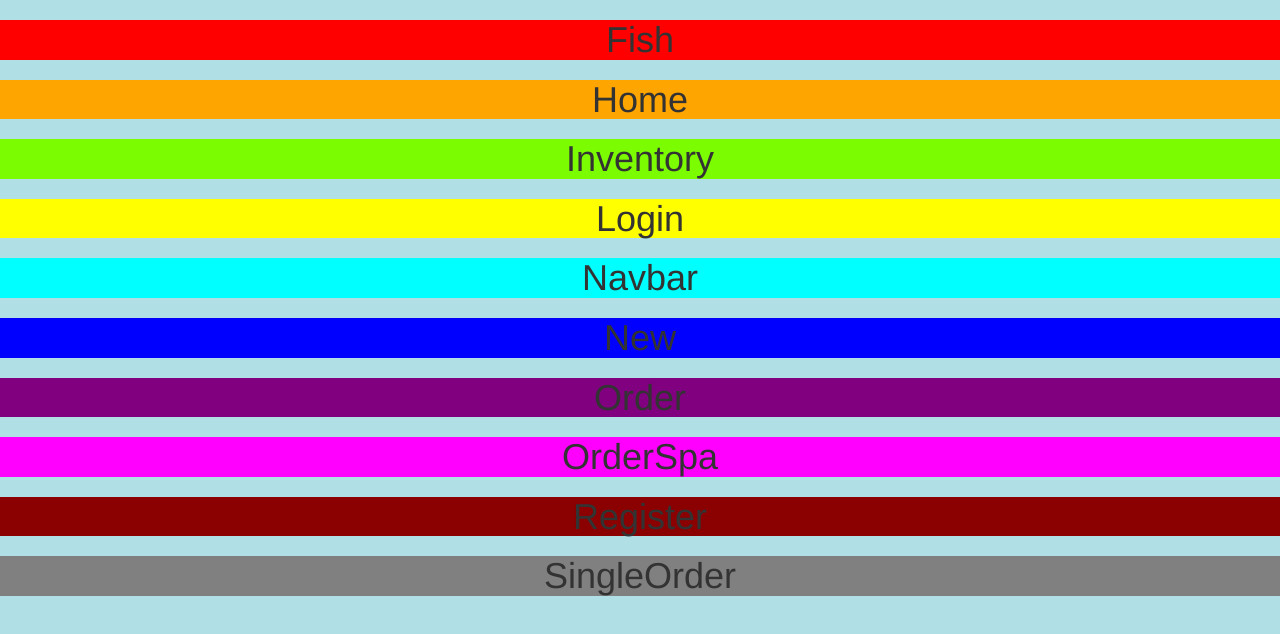
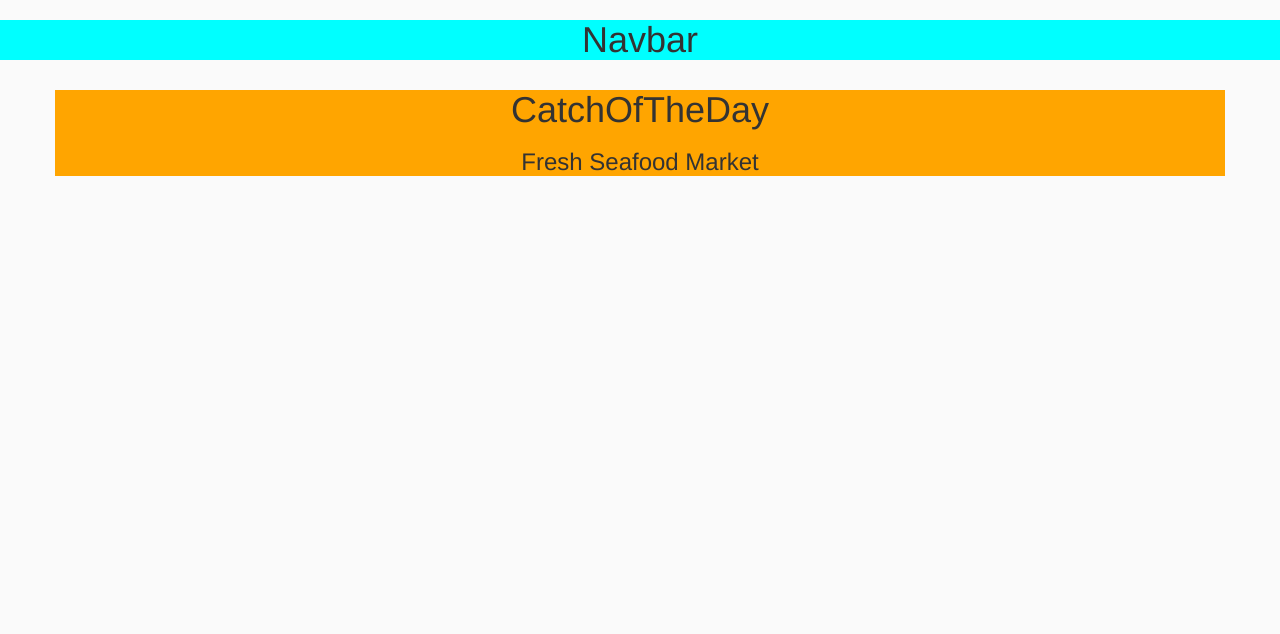
Before and after one commit to aprilrochelle/reactFishStore, a React (Create React App) app: page / in a window 1280 px wide. Shown: the top 634 px of the page. Built offline with nearby package versions, Linux system fonts and the light colour scheme.

Commit message:
home route

```diff
--- a/package.json
+++ b/package.json
@@ -8,6 +8,7 @@
     "react": "^16.4.1",
     "react-bootstrap": "^0.32.1",
     "react-dom": "^16.4.1",
+    "react-router-dom": "^4.3.1",
     "react-scripts": "1.1.4"
   },
   "scripts": {
--- a/src/app/App.js
+++ b/src/app/App.js
@@ -1,30 +1,33 @@
 import React, { Component } from 'react';
+import {Route, BrowserRouter, Redirect, Switch} from 'react-router-dom';
 import './App.css';
-import Fish from '../components/Fish/Fish';
+// import Fish from '../components/Fish/Fish';
 import Home from '../components/Home/Home';
-import Inventory from '../components/Inventory/Inventory';
-import Login from '../components/Login/Login';
+// import Inventory from '../components/Inventory/Inventory';
+// import Login from '../components/Login/Login';
 import Navbar from '../components/Navbar/Navbar';
-import New from '../components/New/New';
-import Order from '../components/Order/Order';
-import OrderSpa from '../components/OrderSpa/OrderSpa';
-import Register from '../components/Register/Register';
-import SingleOrder from '../components/SingleOrder/SingleOrder';
+// import New from '../components/New/New';
+// import Order from '../components/Order/Order';
+// import OrderSpa from '../components/OrderSpa/OrderSpa';
+// import Register from '../components/Register/Register';
+// import SingleOrder from '../components/SingleOrder/SingleOrder';
 
 class App extends Component {
   render () {
     return (
       <div className="App">
-        <Fish />
-        <Home />
-        <Inventory />
-        <Login />
-        <Navbar />
-        <New />
-        <Order />
-        <OrderSpa />
-        <Register />
-        <SingleOrder />
+        <BrowserRouter>
+          <div>
+            <Navbar />
+            <div className="container">
+              <div className="row">
+                <Switch>
+                  <Route path="/" exact component={Home}/>
+                </Switch>
+              </div>
+            </div>
+          </div>
+        </BrowserRouter>
       </div>
     );
   }
--- a/src/app/App.scss
+++ b/src/app/App.scss
@@ -1,28 +1,3 @@
 .App {
   text-align: center;
 }
-
-.App-logo {
-  animation: App-logo-spin infinite 20s linear;
-  height: 80px;
-}
-
-.App-header {
-  background-color: #222;
-  height: 150px;
-  padding: 20px;
-  color: white;
-}
-
-.App-title {
-  font-size: 1.5em;
-}
-
-.App-intro {
-  font-size: large;
-}
-
-@keyframes App-logo-spin {
-  from { transform: rotate(0deg); }
-  to { transform: rotate(360deg); }
-}
--- a/src/components/Home/Home.js
+++ b/src/components/Home/Home.js
@@ -5,7 +5,23 @@ class Home extends React.Component {
   render () {
     return (
       <div className="Home">
-        <h1>Home</h1>
+        <div className="catch-of-the-day">
+          <div className="menu">
+            <header className="top">
+              <h1>
+                Catch
+                <span className="ofThe">
+                  <span className="of">Of</span>
+                  <span className="the">The</span>
+                </span>
+                Day
+              </h1>
+              <h3 className="tagline">
+                <span>Fresh Seafood Market</span>
+              </h3>
+            </header>
+          </div>
+        </div>
       </div>
     );
   }
--- a/src/styles/index.scss
+++ b/src/styles/index.scss
@@ -1,3 +1,3 @@
 body {
-  background-color: powderblue;
+  background-color: rgb(250, 250, 250);
 }
```
Also changed, not shown: 1 other file (tests, documents, lock files or other folders).
